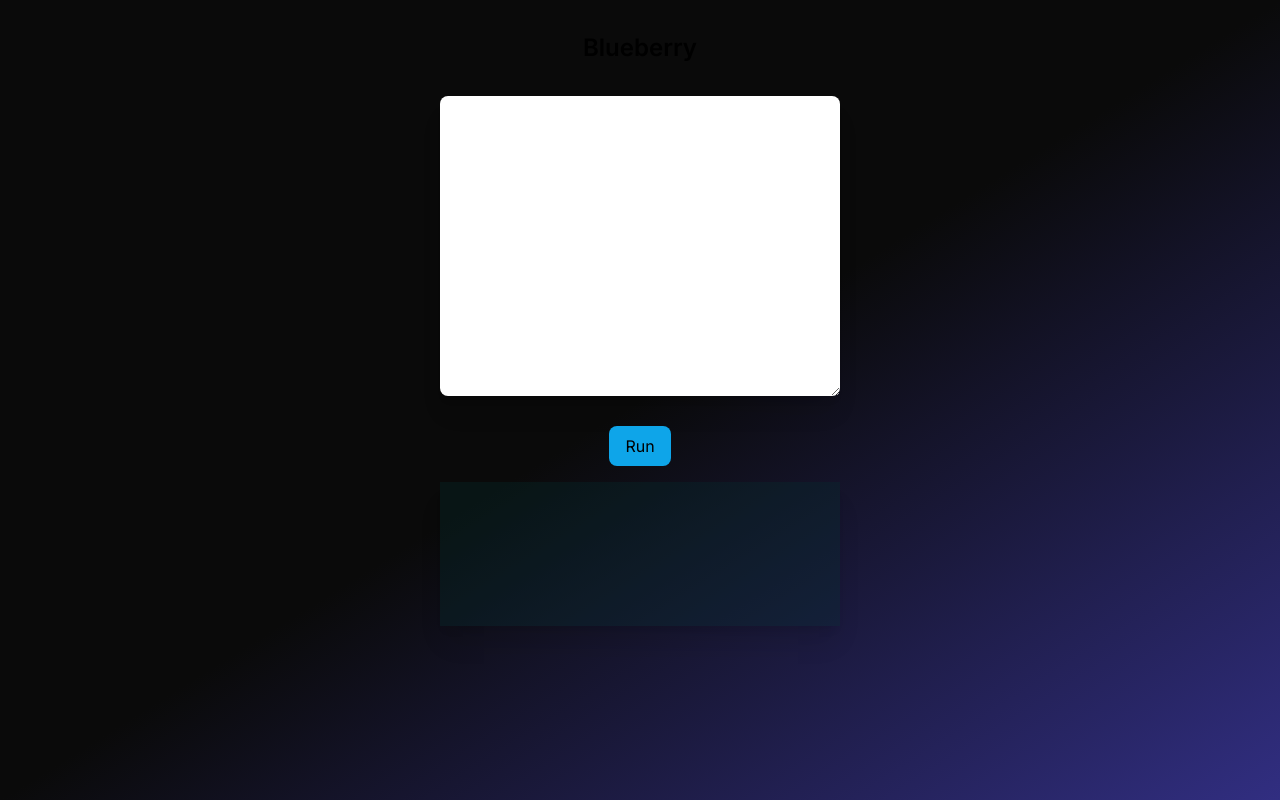
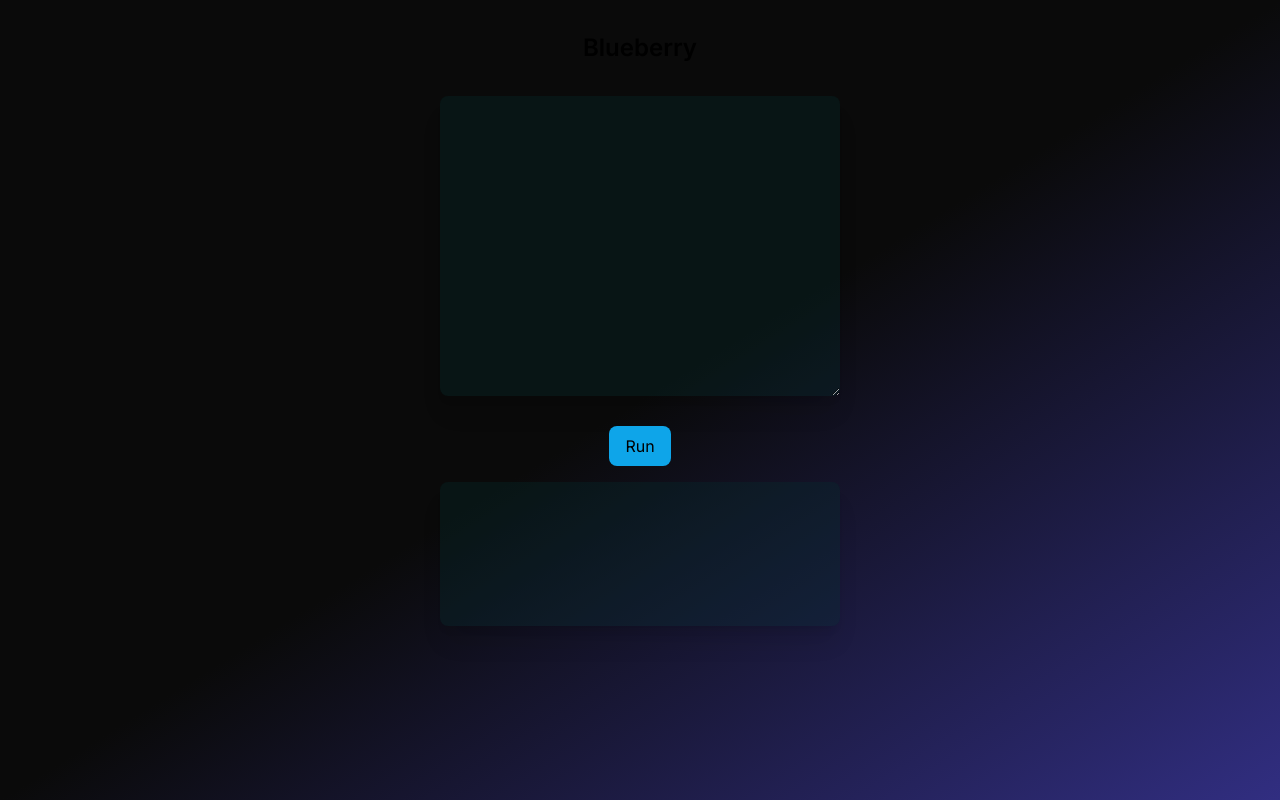
Before and after one commit to keithaustin/blueberry-live-demo, a Next.js app: page / in a window 1280 px wide. Built offline with nearby package versions, Linux system fonts and the light colour scheme.

Commit message:
Rework code pane styling

```diff
--- a/src/app/page.tsx
+++ b/src/app/page.tsx
@@ -23,8 +23,9 @@ export default function Home() {
       <section className="input text-center mb-4">
         <form onSubmit={(e) => handleSubmit(e)}>
           <textarea
-            className="min-w-[400px] min-h-[300px] rounded-lg shadow-xl font-mono"
-            defaultValue={codeText}
+            className="min-w-[400px] min-h-[300px] rounded-lg shadow-xl font-mono
+              bg-teal-950/30 rounded-lg shadow-xl"
+            value={codeText}
             onChange={(e) => setCodeText(e.target.value)}
             required
           />
@@ -38,7 +39,7 @@ export default function Home() {
       </section>
       <section className="output">
         <div className="output-pane bg-teal-950/30 min-w-[400px] min-h-[144px] max-h-[280px]
-          p-4 overflow-y-auto flex flex-col-reverse shadow-xl">
+          p-4 overflow-y-auto rounded-lg flex flex-col-reverse shadow-xl font-mono">
           {
             consoleLog.slice(0).reverse().map((str: string, index: Key | null | undefined) => {
               return <div key={index}>{str}</div>;
```
